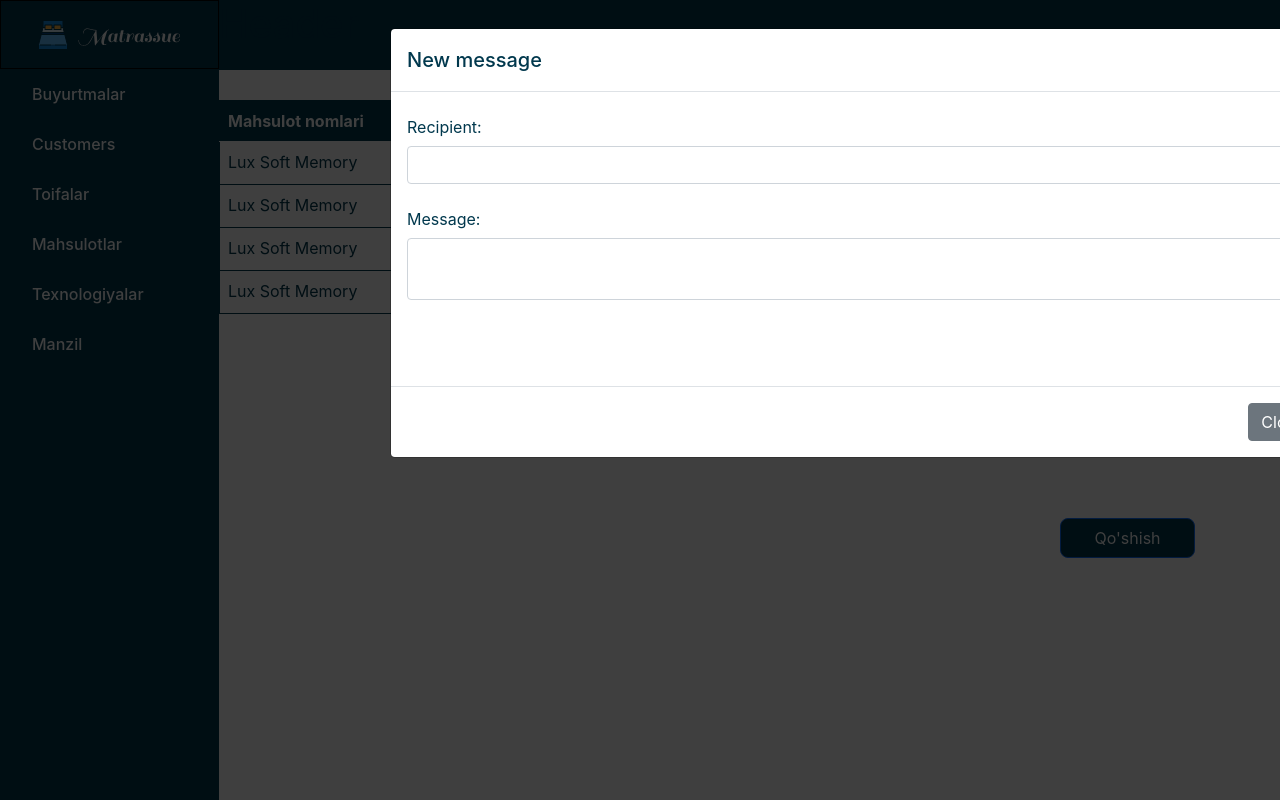
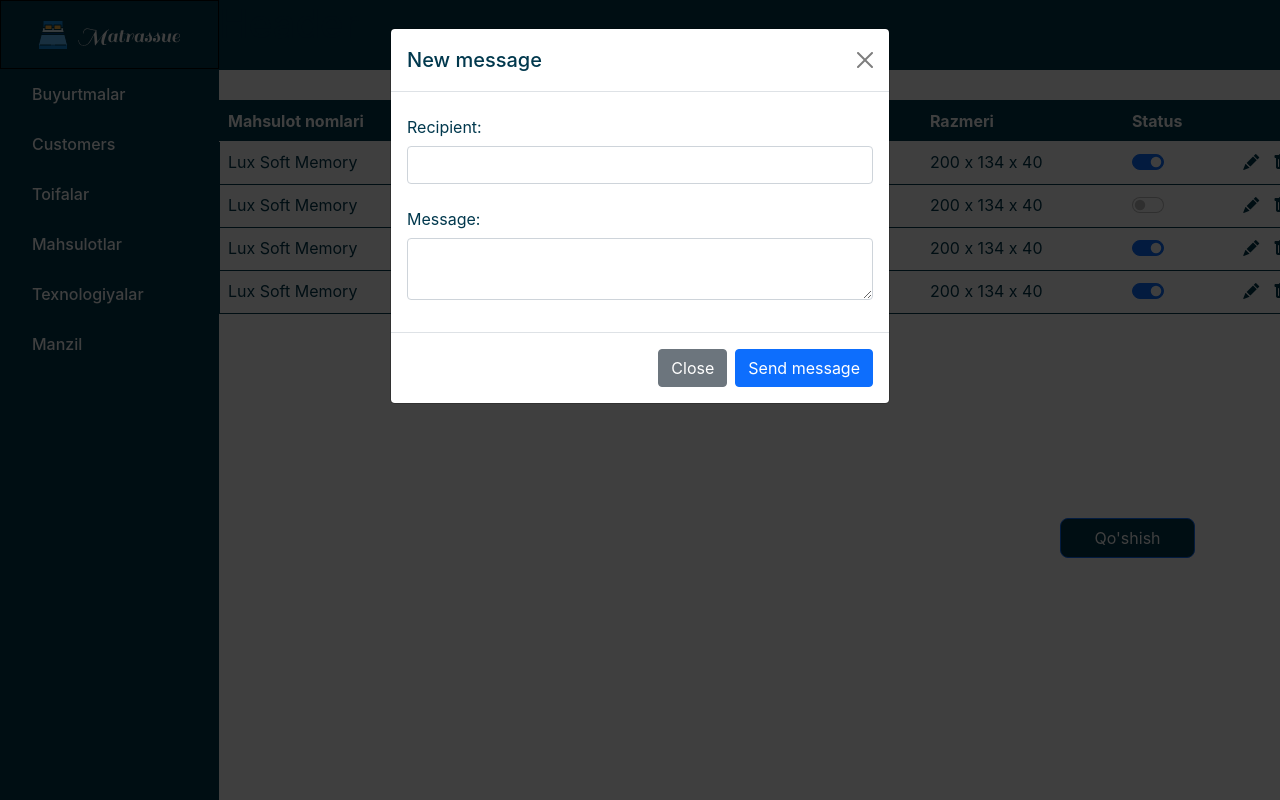
Before and after one commit to roziqov1011/matras, a React (Create React App) app: page /admin/mahsulotlar in a window 1280 px wide. Both pictures are taken after a click on the button "Qo'shish". Shown: the top 800 px of the page. Built offline with nearby package versions, Linux system fonts and the light colour scheme.

Commit message:
maxsulotlar

```diff
--- a/src/pages/Mahsulotlar/Mahsulotlar.jsx
+++ b/src/pages/Mahsulotlar/Mahsulotlar.jsx
@@ -94,8 +94,8 @@ function Mahsulotlar() {
           <button type="button" class="btn btn-primary add__button" data-bs-toggle="modal" data-bs-target="#exampleModal" data-bs-whatever="@getbootstrap">Qo'shish</button>
 
           <div class="modal fade" id="exampleModal" tabindex="-1" aria-labelledby="exampleModalLabel" aria-hidden="true">
-          <div class="modal-dialog">
-            <div class="modal-content modal-add">
+          <div class="modal-dialog modal-add">
+            <div class="modal-content">
               <div class="modal-header">
                 <h5 class="modal-title" id="exampleModalLabel">New message</h5>
                 <button type="button" class="btn-close" data-bs-dismiss="modal" aria-label="Close"></button>
--- a/src/pages/Mahsulotlar/Mahsulotlar.scss
+++ b/src/pages/Mahsulotlar/Mahsulotlar.scss
@@ -43,6 +43,4 @@
 .modal-add{
     width: 1090px;
     height: 430px;
-    right: 0;
-    left: 0;
 }
```
